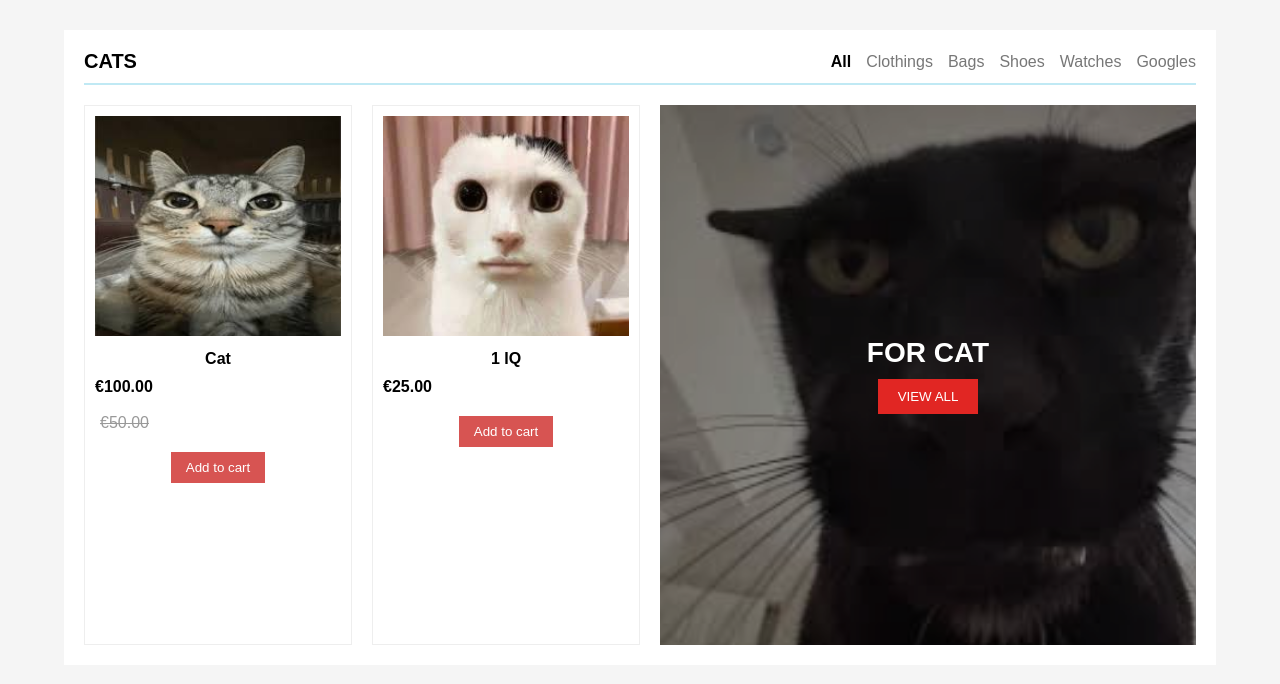
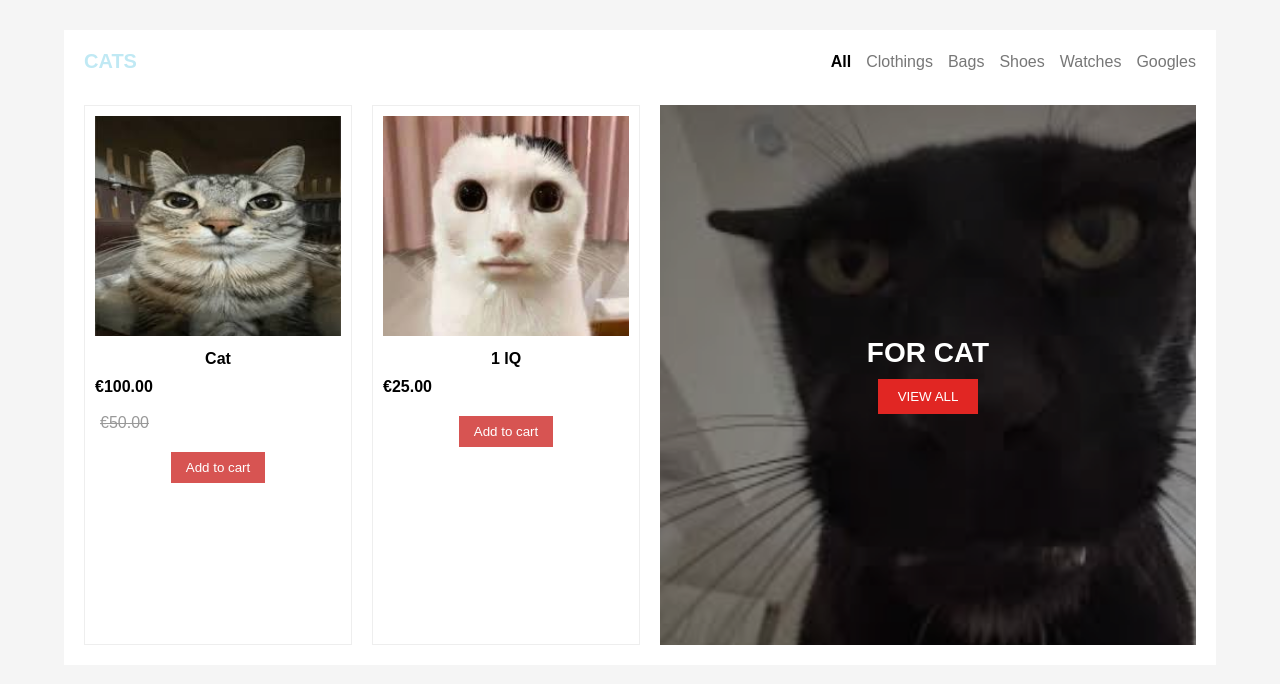
Before and after one commit to CauDravan/TestWebsite, a website: page index.html in a window 1280 px wide. Drawn offline with Linux system fonts and the light colour scheme.

Commit message:
modtify: adjust website

```diff
--- a/css/style.css
+++ b/css/style.css
@@ -21,12 +21,13 @@ body {
     display: flex;
     justify-content: space-between;
     align-items: center;
-    border-bottom: 2px solid #C0E9F4;
+    border-bottom: 2px solid #fff;
     padding-bottom: 10px;
 }
 
 .header h2 {
     font-size: 20px;
+    color: #C0E9F4;
 }
 
 .menu {
```
